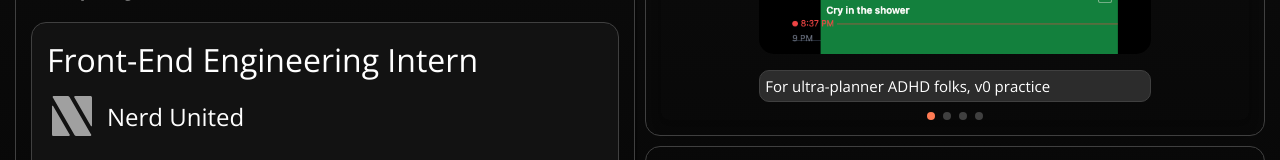
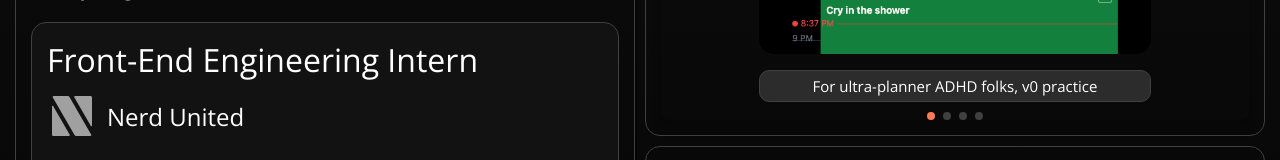
Before and after one commit to laremund/portfolio-vite, a React (Vite) app: page / in a window 1280 px wide. Shown: the part 785-945 px from the top of the page. Built offline with nearby package versions, Linux system fonts and the light colour scheme.

Commit message:
fix(LightboxSlideshow): Centered text to solve issue #35

```diff
--- a/src/assets/components/LightboxSlideshow.css
+++ b/src/assets/components/LightboxSlideshow.css
@@ -66,8 +66,12 @@
 }
 
 /* Description text */
-/* .lightbox-description {
-} */
+.lightbox-description {
+    display: flex;
+    justify-content: center;
+    align-items: center;
+    padding: 5px;
+}
 
 /* Left navigation */
 .lightbox-nav-left {
```
